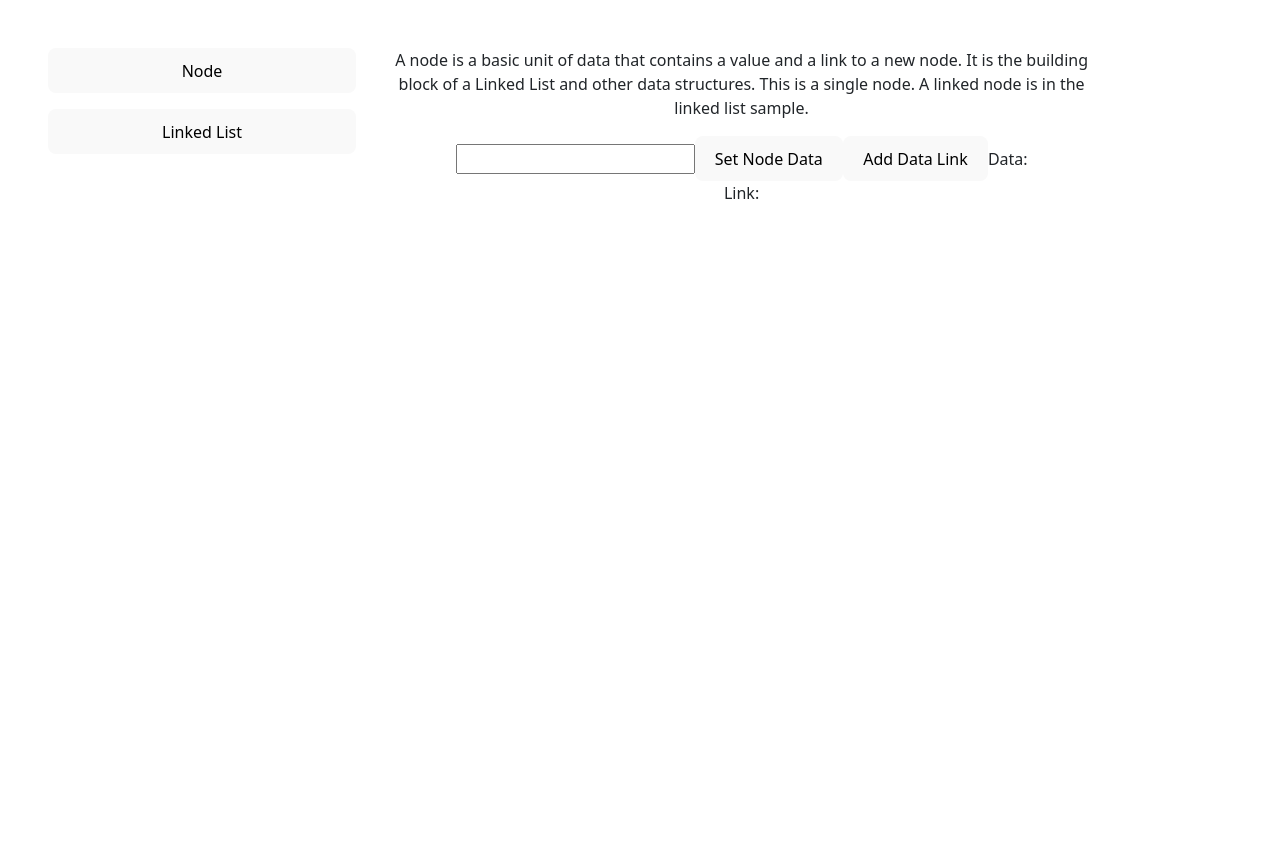
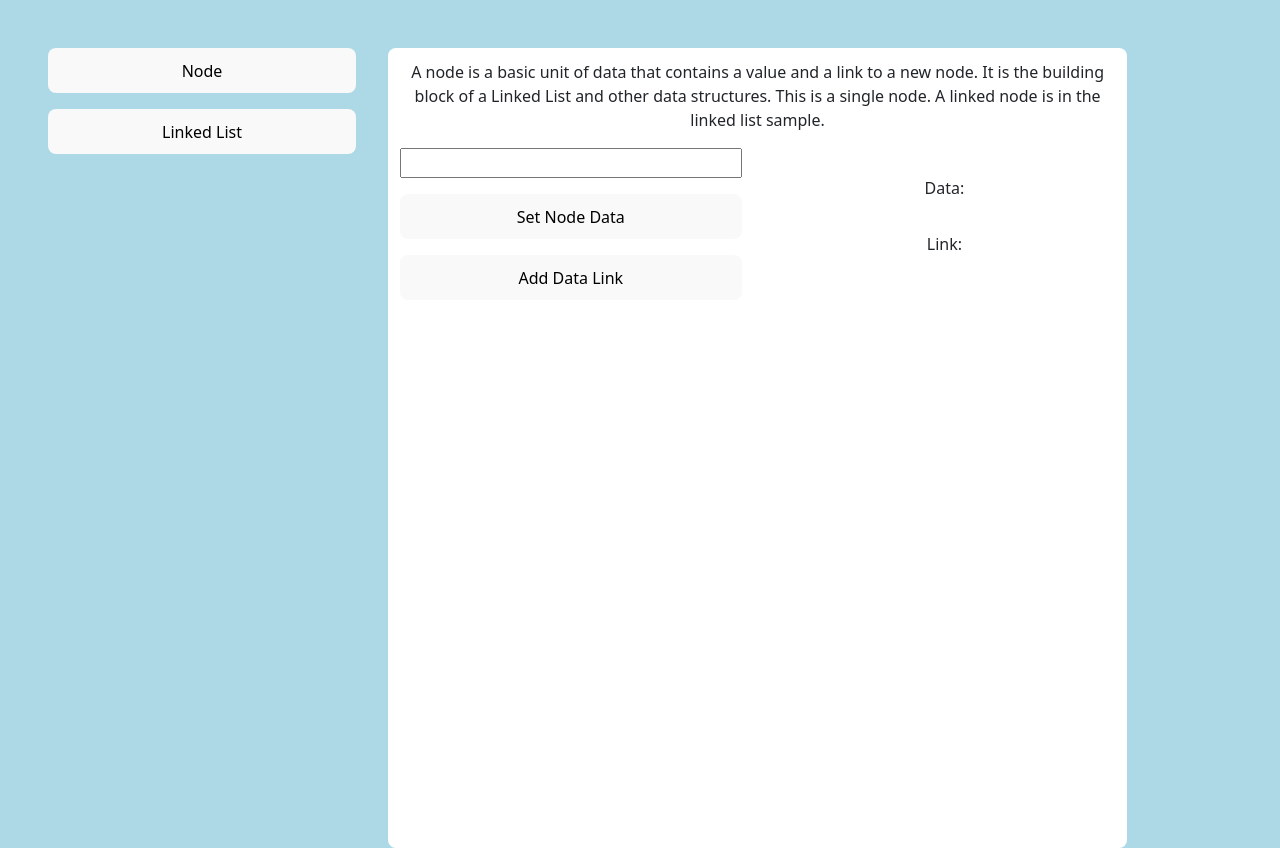
Before and after one commit to jhnh198/dsa-sample-app, a React (Vite) app: page / in a window 1280 px wide. Both pictures are taken after a click on the button "Node". Built offline with nearby package versions, Linux system fonts and the light colour scheme.

Commit message:
added styling for output field

```diff
--- a/src/App.css
+++ b/src/App.css
@@ -5,6 +5,7 @@
   padding-top: 3rem;
   display: flex;
   box-sizing: border-box;
+  background: #ADD8E6;
 }
 
 .logo {
@@ -31,10 +32,12 @@
   height: 100vh;
 }
 
-
 .app-content{
   width: 60%;
-  padding-left: 2rem;
+  margin-left: 2rem;
+  background: white;
+  border-radius: .5rem;
+  padding: .75rem;
 }
 
 .card {
--- /dev/null
+++ b/src/components/data-structures/Node/DS_Node.css
@@ -0,0 +1,18 @@
+.output-container{
+  display: flex;
+  flex-direction: row;
+  justify-content: space-evenly;
+  align-items: center;
+  align-content: center;
+}
+
+.output-controls, .output-content{
+  display: flex;
+  flex-direction: column;
+  gap: 1rem;
+  flex: 1;
+}
+
+.output-content{
+  padding-left: 2rem;
+}
--- a/src/components/data-structures/Node/DS_Node.tsx
+++ b/src/components/data-structures/Node/DS_Node.tsx
@@ -1,4 +1,5 @@
 import {useRef, useState } from "react"
+import "./DS_Node.css"
 
 //todo: likely just make linked list and remove the node or address it in the ll
 export function DS_Node(){
@@ -27,13 +28,20 @@ export function DS_Node(){
       It is the building block of a Linked List and other data structures.
       This is a single node. A linked node is in the linked list sample.
     </p>
-    <input type="text" ref={dataRef}/>
-    <button onClick={handleOnClick}> Set Node Data </button>
+    <div className="output-container">
+    <div className="output-controls">
+      <input type="text" ref={dataRef}/>
+      <button onClick={handleOnClick}> Set Node Data </button>
+      <button onClick={addDataLink}> Add Data Link </button>
+    </div>
 
-    {/*todo: set up button to add a data link with the input */}
-    <button onClick={addDataLink}> Add Data Link </button>
-      Data: {nodeData} <br/>
-      Link: {nodeDataLink}
+    <div className="output-content">
+      <p> Data: {nodeData} </p>
+      <p> Link: {nodeDataLink} </p>
+    </div>
+    </div>
+
+
   </div>
   )
 }
```
